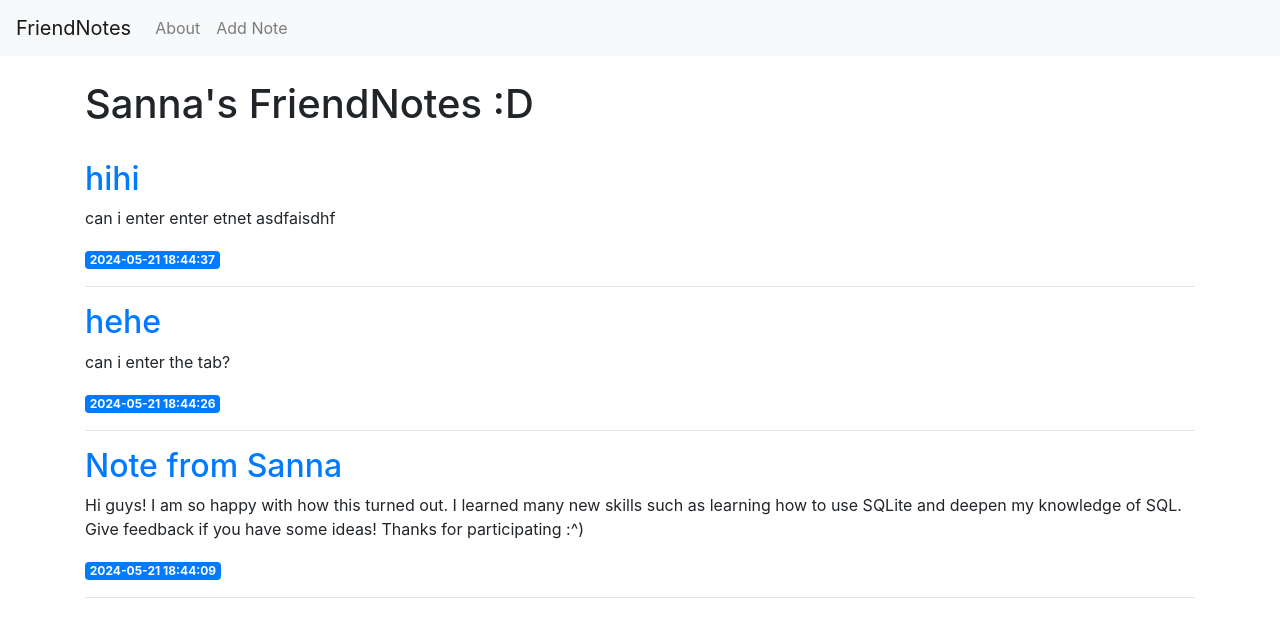
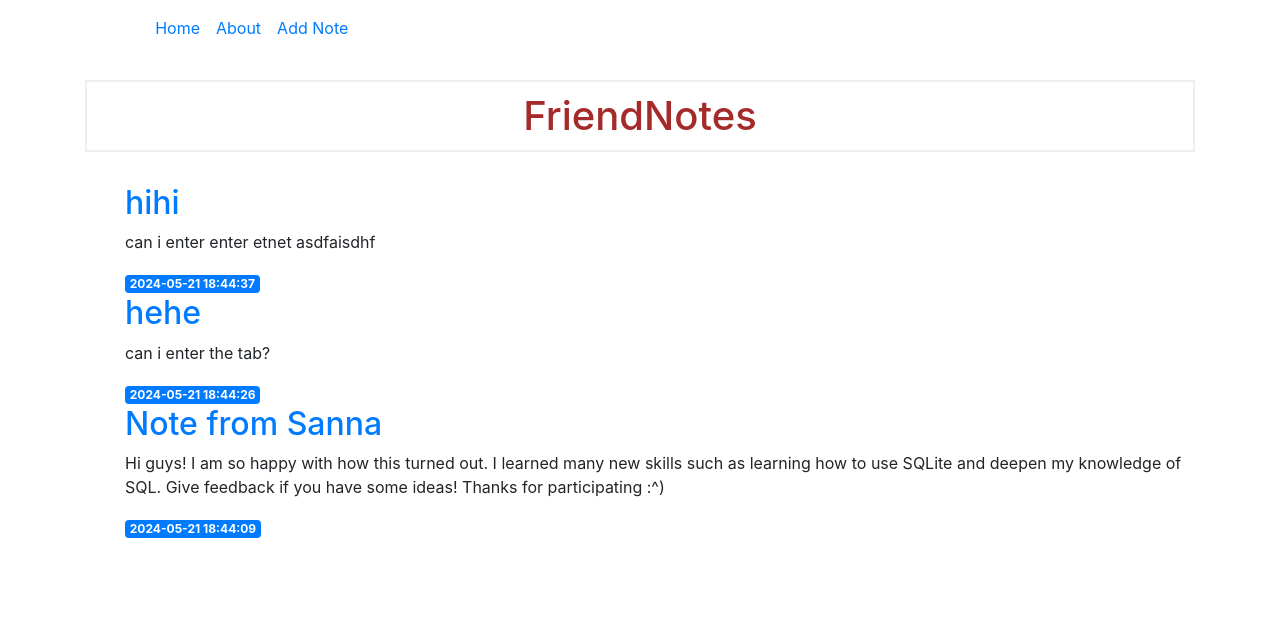
Before and after one commit to saunade/friendnotes, a Flask app: page / in a window 1280 px wide. Shown: the top 637 px of the page. Run offline with Flask 3, Linux system fonts and the light colour scheme; data comes from the database, SQL or seed files in the repository; some libraries are stand-ins or nearby versions.

Commit message:
updated css

```diff
--- a/templates/base.html
+++ b/templates/base.html
@@ -4,20 +4,24 @@
     <meta charset="utf-8">
     <meta name="viewport" content="width=device-width, initial-scale=1, shrink-to-fit=no">
     <link rel="stylesheet" href="https://stackpath.bootstrapcdn.com/bootstrap/4.3.1/css/bootstrap.min.css" integrity="sha384-ggOyR0iXCbMQv3Xipma34MD+dH/1fQ784/j6cY/iJTQUOhcWr7x9JvoRxT2MZw1T" crossorigin="anonymous">
+    <link rel="stylesheet" href="static/style/style.css">
+    <link rel="icon" href="static/images/icon.png">
     <script src="https://code.jquery.com/jquery-3.5.1.min.js"></script>
 
-    <link rel="icon" href="resources/css/images/icon.png">
     <title>{% block title %} {% endblock %}</title>
-
   </head>
 
   <body>
-      <nav class="navbar navbar-expand-md navbar-light bg-light">
+      <nav class="navbar navbar-expand-md">
 
-        <a class="navbar-brand" href="{{ url_for('index')}}">FriendNotes</a>
+        <a class="navbar-brand" style="color: white">FriendNotes</a>
 
         <div class="collapse navbar-collapse" id="navbarNav">
             <ul class="navbar-nav">
+              <li class="nav-item">
+                <a class="nav-link" href="{{ url_for('index')}}">Home</a>
+              </li>
+
             <li class="nav-item">
                 <a class="nav-link" href="{{ url_for('about')}}">About</a>
             </li>
--- a/templates/create.html
+++ b/templates/create.html
@@ -30,8 +30,10 @@
 </style>
 
 <br>
-
+<div class="block">
+    <div class="create">
         <h1>{% block title %} Create a New Post {% endblock %}</h1>
+    </div>
 
     <form method="post">
         <div class="form-group">
@@ -55,5 +57,6 @@
             <button type="submit" class="btn btn-primary">Submit</button>
         </div>
     </form>
+</div>
 
 {% endblock %}
--- a/templates/index.html
+++ b/templates/index.html
@@ -3,16 +3,22 @@
 
 {% block content %}
 <br>
+<div class="title">
+    <h1>FriendNotes</h1>
+</div>
 
-    <h1>Sanna's FriendNotes :D</h1>
 <br>
+<ul>
     {% for post in posts %}
+    <div class="block2">
         <a href="{{ url_for('post', post_id=post['id']) }}">
             <h2>{{ post['title'] }}</h2>
         </a>
 
         <p>{{ post['content'] }}</p>
         <span class="badge badge-primary">{{ post['created'] }}</span>
-        <hr>
+
+    </div>
     {% endfor %}
+</ul>
 {% endblock %}
--- a/templates/post.html
+++ b/templates/post.html
@@ -1,10 +1,11 @@
 {% extends 'base.html' %}
 
 {% block content %}
+<div class="block3">
 
     <h2>{% block title %} {{ post['title'] }} {% endblock %}</h2>
 
     <span class="badge badge-primary">{{ post['created'] }}</span>
     <p>{{ post['content'] }}</p>
-
+</div>
 {% endblock %}
```
Also changed, not shown: templates/about.html (+6 -1 lines). Lines whose indentation alone changed are shown as unchanged.
